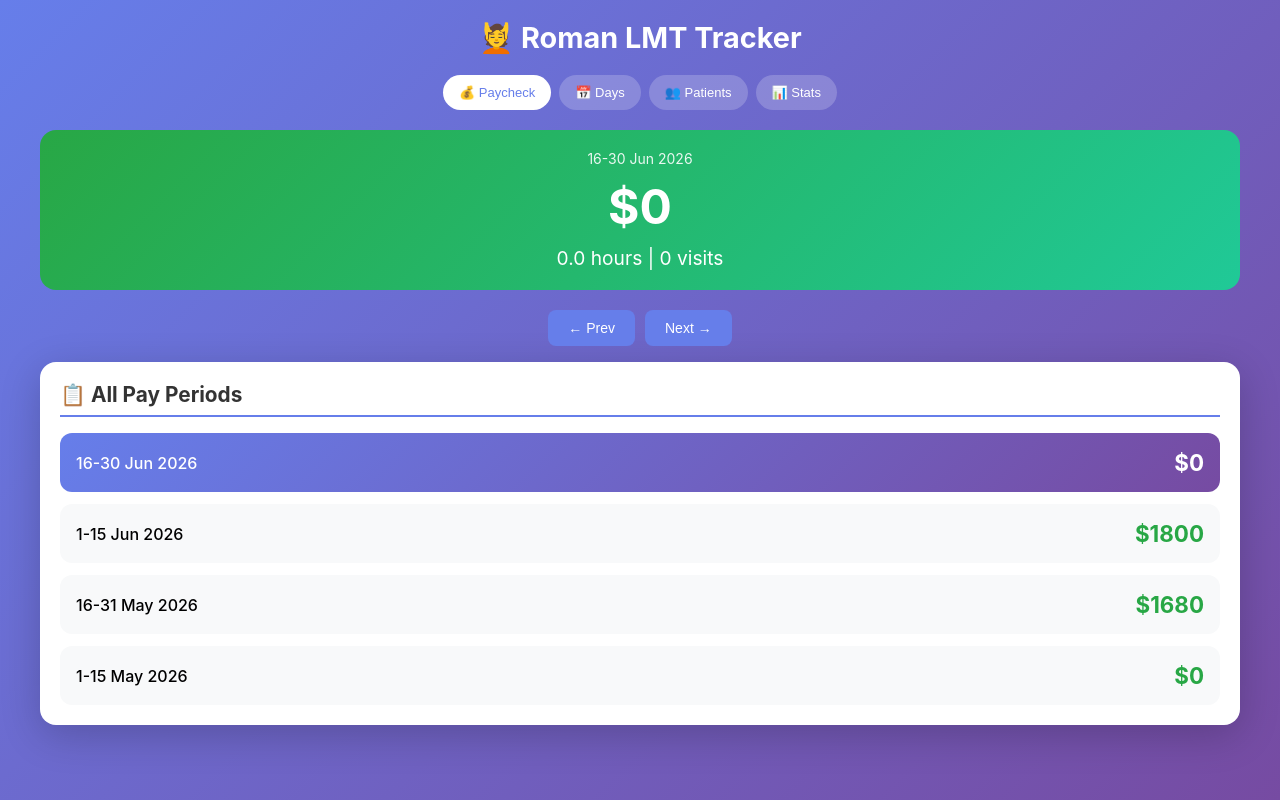
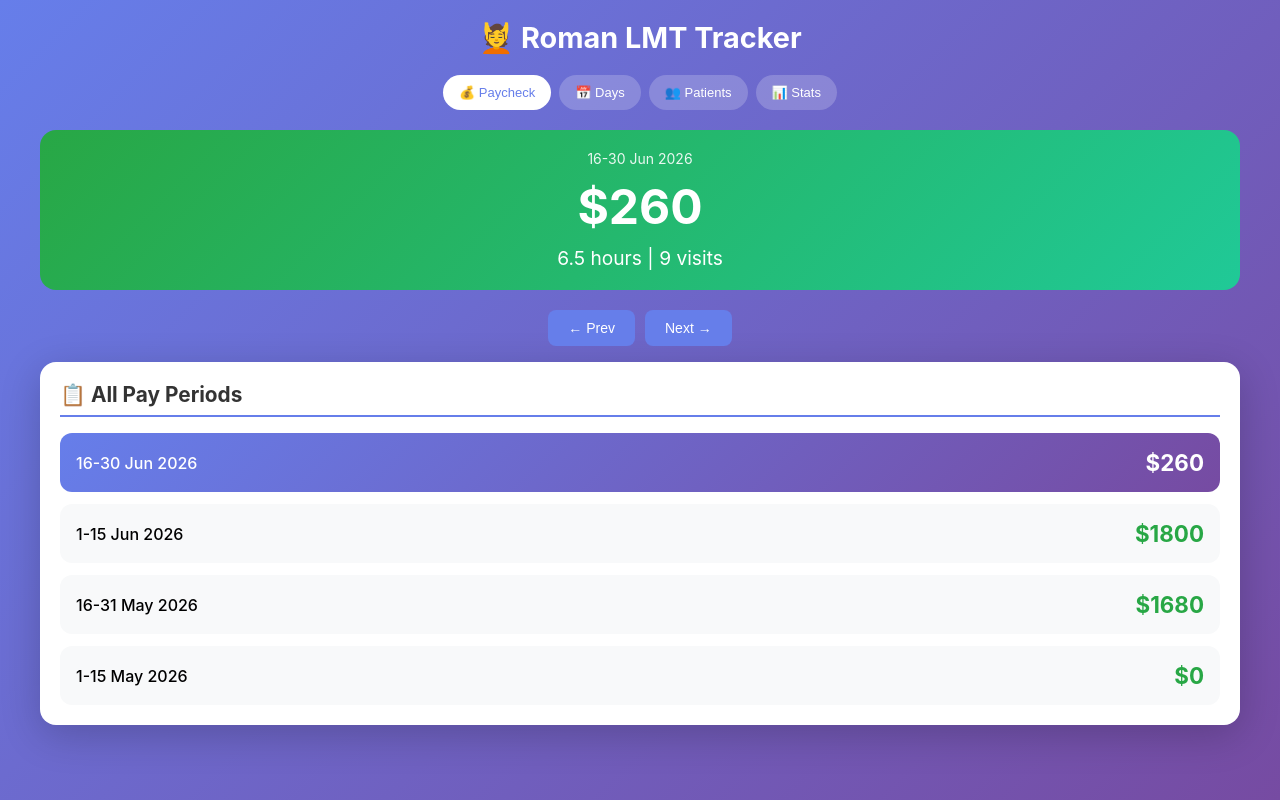
Before and after one commit to mini4ai4/massage-tracker, a plain HTML site: page index.html in a window 1280 px wide. Drawn offline with Linux system fonts and the light colour scheme.

Commit message:
Add June 16-18 visits (9 visits, +6.5h)

```diff
--- a/index.html
+++ b/index.html
@@ -327,6 +327,21 @@
         { date: '2026-06-15', day: 'Mon', time: '5:30 PM', duration: 30, patient: 'Eric Bolivar', notes: 'Massage Therapy/Existing Pt' },
         { date: '2026-06-15', day: 'Mon', time: '6:00 PM', duration: 30, patient: 'Michael Amore', notes: 'INSURANCE, massages write off, orthotics covered 2 qty $50 copay prosthetic device' },
         { date: '2026-06-15', day: 'Mon', time: '6:30 PM', duration: 60, patient: 'Jacqueline Dehart', notes: 'Massage/Existing Pt, charge 50 chiro + 50 massage from 03/28, one time cancellation waived 03/26, 120 for 1hr' },
+
+        // June 16 (Tue)
+        { date: '2026-06-16', day: 'Tue', time: '6:00 PM', duration: 30, patient: 'Marina Brule', notes: 'INSURANCE, 30 min Massage' },
+        { date: '2026-06-16', day: 'Tue', time: '6:30 PM', duration: 30, patient: 'Olivia Almoukayed', notes: 'INSURANCE' },
+        { date: '2026-06-16', day: 'Tue', time: '7:00 PM', duration: 60, patient: 'Mrs. Anne Cabrera', notes: 'Massage/Existing Pt' },
+
+        // June 17 (Wed)
+        { date: '2026-06-17', day: 'Wed', time: '10:00 AM', duration: 30, patient: 'Angela Ploski', notes: 'Massage Therapy/Existing Pt, 43 visits left, 2 need billed under husband, husband and kids charge $30 per visit, needs card on file' },
+        { date: '2026-06-17', day: 'Wed', time: '10:30 AM', duration: 60, patient: 'Mr. Brian Kozak', notes: 'Massage/Existing Pt' },
+        { date: '2026-06-17', day: 'Wed', time: '12:30 PM', duration: 30, patient: 'Paris Harper', notes: 'INSURANCE, sent documentation from 5/26 via fax 3125695100 for VA' },
+        { date: '2026-06-17', day: 'Wed', time: '1:00 PM', duration: 30, patient: 'Sachin Gupta', notes: 'INSURANCE, father of patient Suhaila Meera' },
+
+        // June 18 (Thu)
+        { date: '2026-06-18', day: 'Thu', time: '6:00 PM', duration: 60, patient: 'Mrs. Tetiana Cherepaka', notes: 'Massage/Existing Pt, American Family Insurance lien (Brooks Kittoe adjuster AFICS), paying extra $30 for 1h, lien sent 4/27, claim 01009656124, accident date March 10' },
+        { date: '2026-06-18', day: 'Thu', time: '7:00 PM', duration: 60, patient: 'Jessy Lancaster', notes: 'INSURANCE, prefers chiro after massage, massages 1h - $90' },
     ];
 
     const HOURLY_RATE = 40;
```
